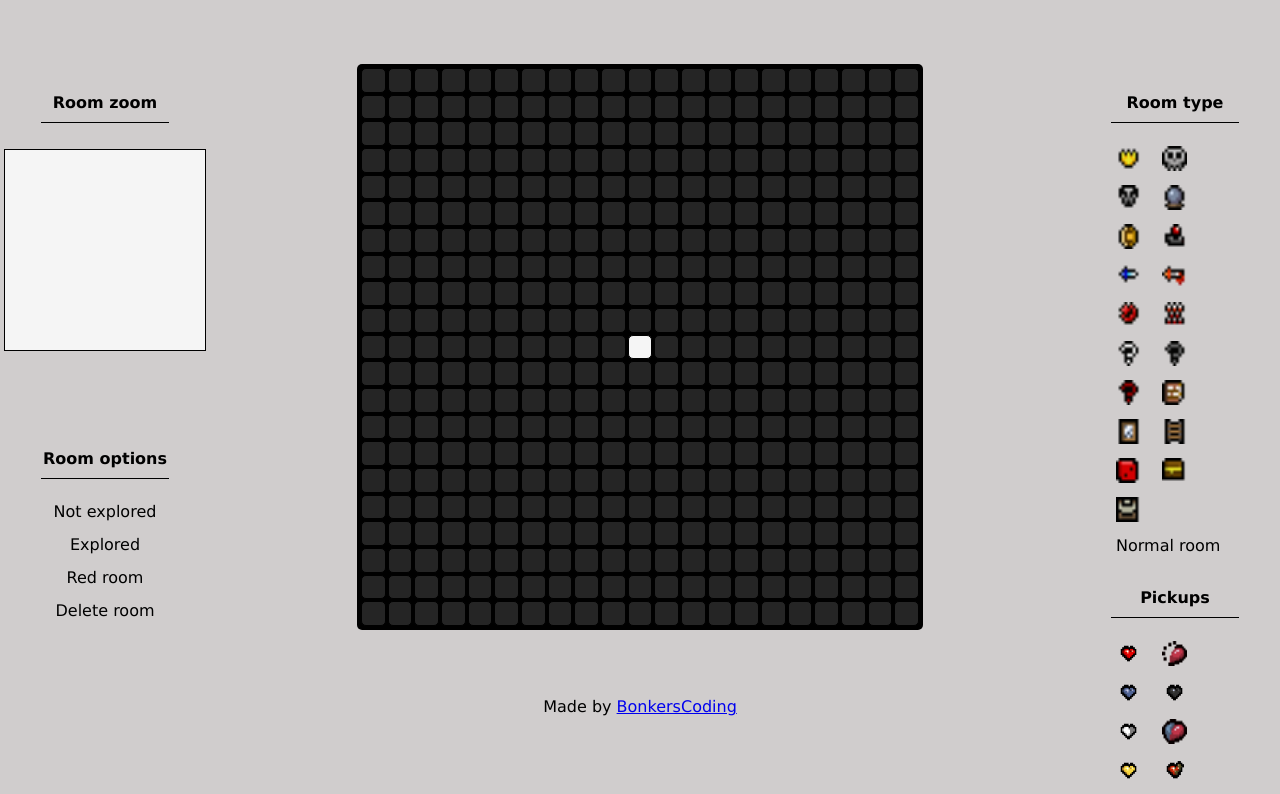
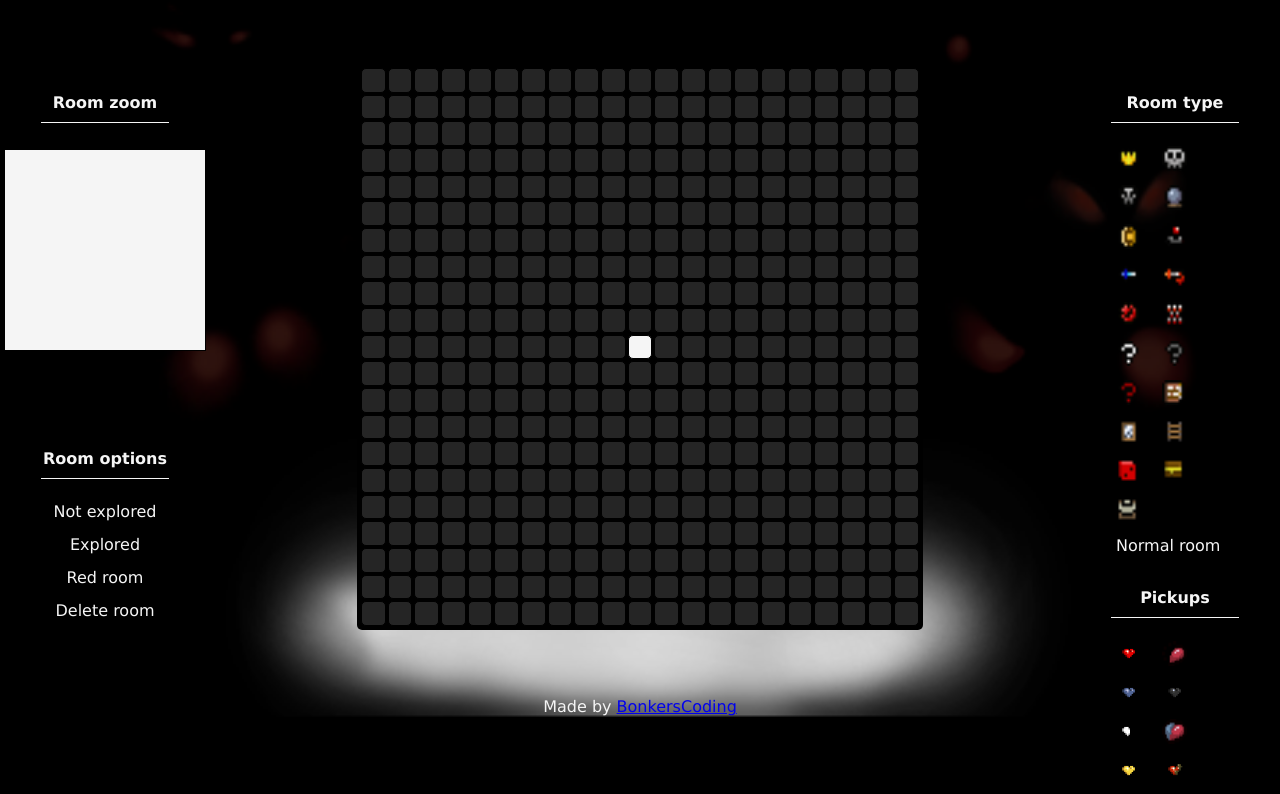
Before and after one commit to BonkersCoding/boi-assistant, a plain HTML site: page index.html in a window 1280 px wide. Shown: the part 84-878 px from the top of the page. Drawn offline with Linux system fonts and the light colour scheme.

Commit message:
Add background picture

```diff
--- a/style.css
+++ b/style.css
@@ -6,7 +6,9 @@ body {
     align-items: center;
     justify-content: space-between;
     font-family: Verdana, Geneva, Tahoma, sans-serif;
-    background-color: rgb(208, 205, 205);
+    color: whitesmoke;
+    background-image: url(./imgs/nightmares_bg_mask.png);
+    background-size: 100% 100%;
 }
 
 button {
@@ -19,7 +21,7 @@ button {
 p {
     font-weight: bold;
     width: inherit;
-    border-bottom: 1px solid black;
+    border-bottom: 1px solid whitesmoke;
     text-align: center;
     padding: 10px 0;
 }
```
Also changed, not shown: imgs/nightmares_bg_mask.png (added).
